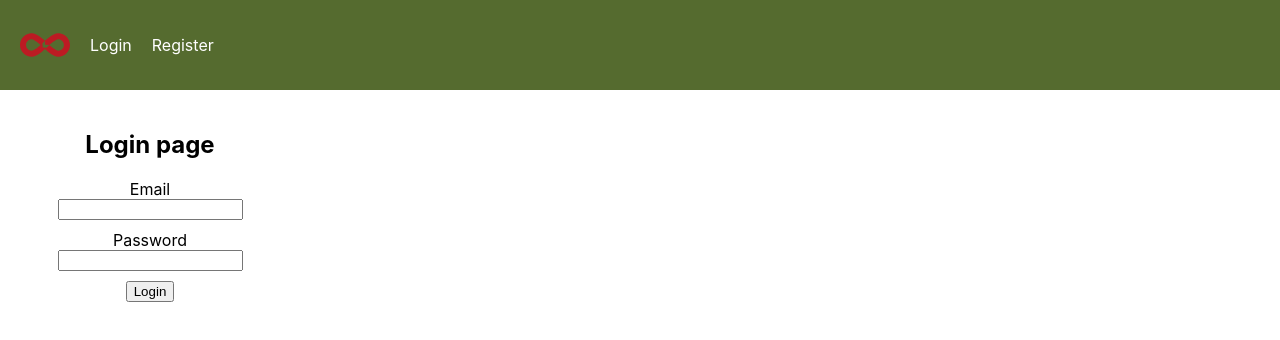
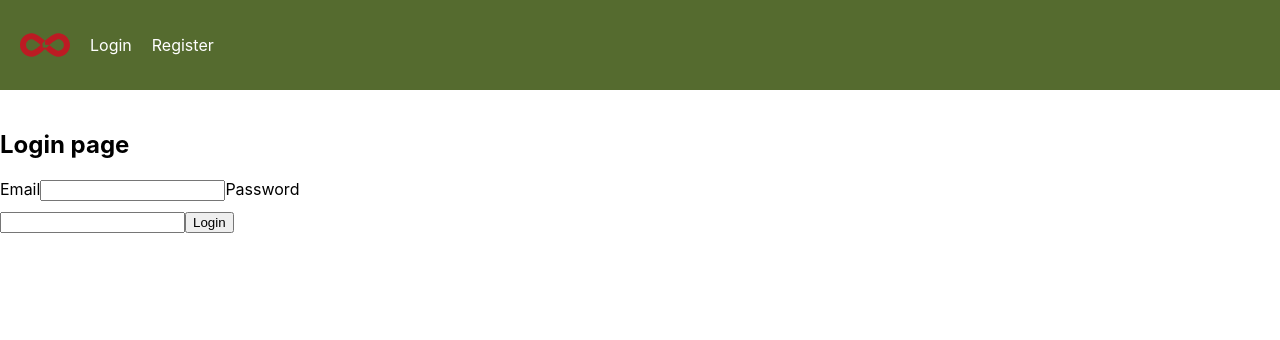
Before and after one commit to hellobarkauskas/2022-09-05-reactjs-atsiskaitymas, a React (Create React App) app: page / in a window 1280 px wide. Shown: the top 340 px of the page. Built offline with nearby package versions, Linux system fonts and the light colour scheme.

Commit message:
add minor login component style update

```diff
--- a/src/components/LoginComponent.jsx
+++ b/src/components/LoginComponent.jsx
@@ -32,12 +32,14 @@ function LoginForm() {
             <MainLayout />
 
             <form className="login-form">
+                <div className="login-form-style">
                     <h2>Login page</h2>
                     <label for='email'>Email</label>
                     <input type="text" name="email" id="email" value={email} onChange={event => setEmail(event.target.value)}/>
                     <label for='password'>Password</label>
                     <input type="text" name="password" id="password" value={password} onChange={event => setPassword(event.target.value)}/>
                     <button type="submit" onClick={event => userLogin(event)}>Login</button>
+                </div>
             </form>
         </div>
     )
```
Lines whose indentation alone changed are shown as unchanged.
